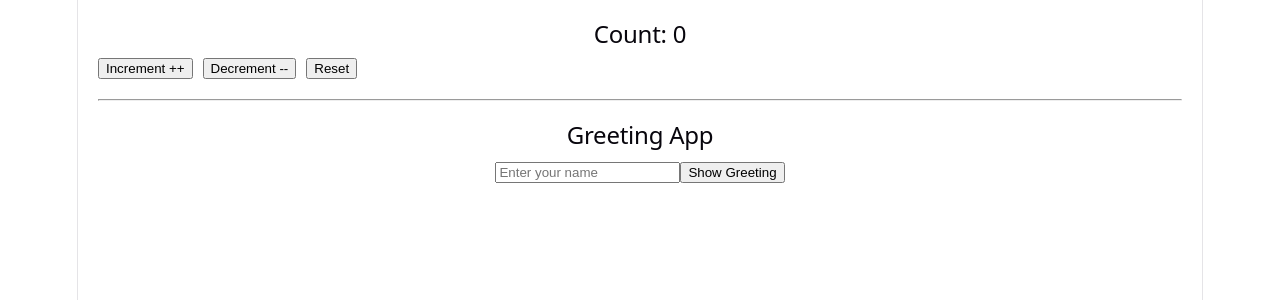
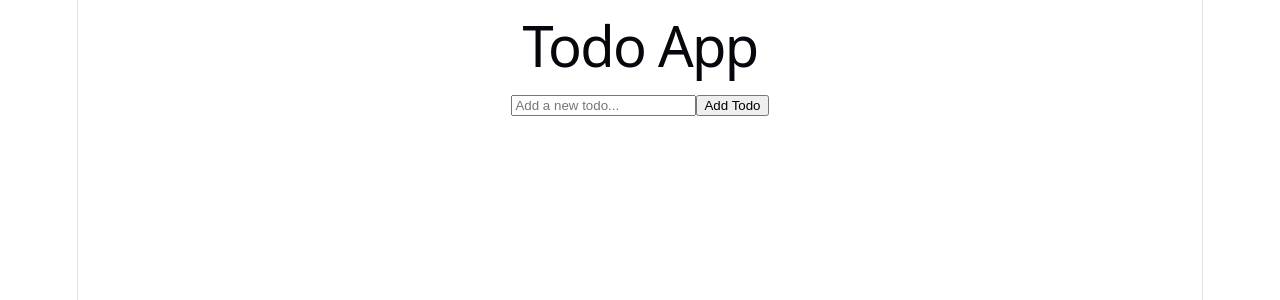
Before and after one commit to ChandaniDawda/daily-practice, a React (Vite) app in the folder my-react-app/: page / in a window 1280 px wide. Shown: the top 300 px of the page. Built offline with nearby package versions, Linux system fonts and the light colour scheme.

Commit message:
Added a  Todo App with add and display functionality

```diff
--- a/my-react-app/src/App.jsx
+++ b/my-react-app/src/App.jsx
@@ -1,21 +1,34 @@
 import { useState } from "react";
-import GreetingApp from "./Greeting_App";
 
 function App() {
-    const [count, setCount] = useState(0);
+
+    const [todos, setTodos] = useState([]);
+    const [input, setInput]= useState("");
 
     return (
-        <div style={{ padding: "20px", fontFamily: "Arial" }}>
-            <h2>Count: {count}</h2>
-            <div style={{ display: "flex", gap: "10px", marginTop: "10px" }}>
-                <button onClick={() => setCount(count + 1)}>Increment ++</button>
-                <button onClick={() => setCount(count - 1)}>Decrement --</button>
-                <button onClick={() => setCount(0)}>Reset</button>
-            </div>
+        <div>
+            <h1>Todo App</h1>
+            <input
+            type="text"
+            value={input}
+            onChange={(e)=> setInput(e.target.value)}
+            placeholder="Add a new todo..."
+            />
 
-            <hr style={{ margin: "20px 0" }} />
+           <button onClick={() => {
+                if (input.trim() !== "") {
+                    setTodos([...todos, input]);
+                    setInput("");
+                }
+           }}>
 
-            <GreetingApp />
+            Add Todo
+           </button>
+           <ul>
+              {todos.map((todo, index) => (
+                <li key={index}>{todo}</li>
+              ))}
+            </ul>
         </div>
     );
 }
```
